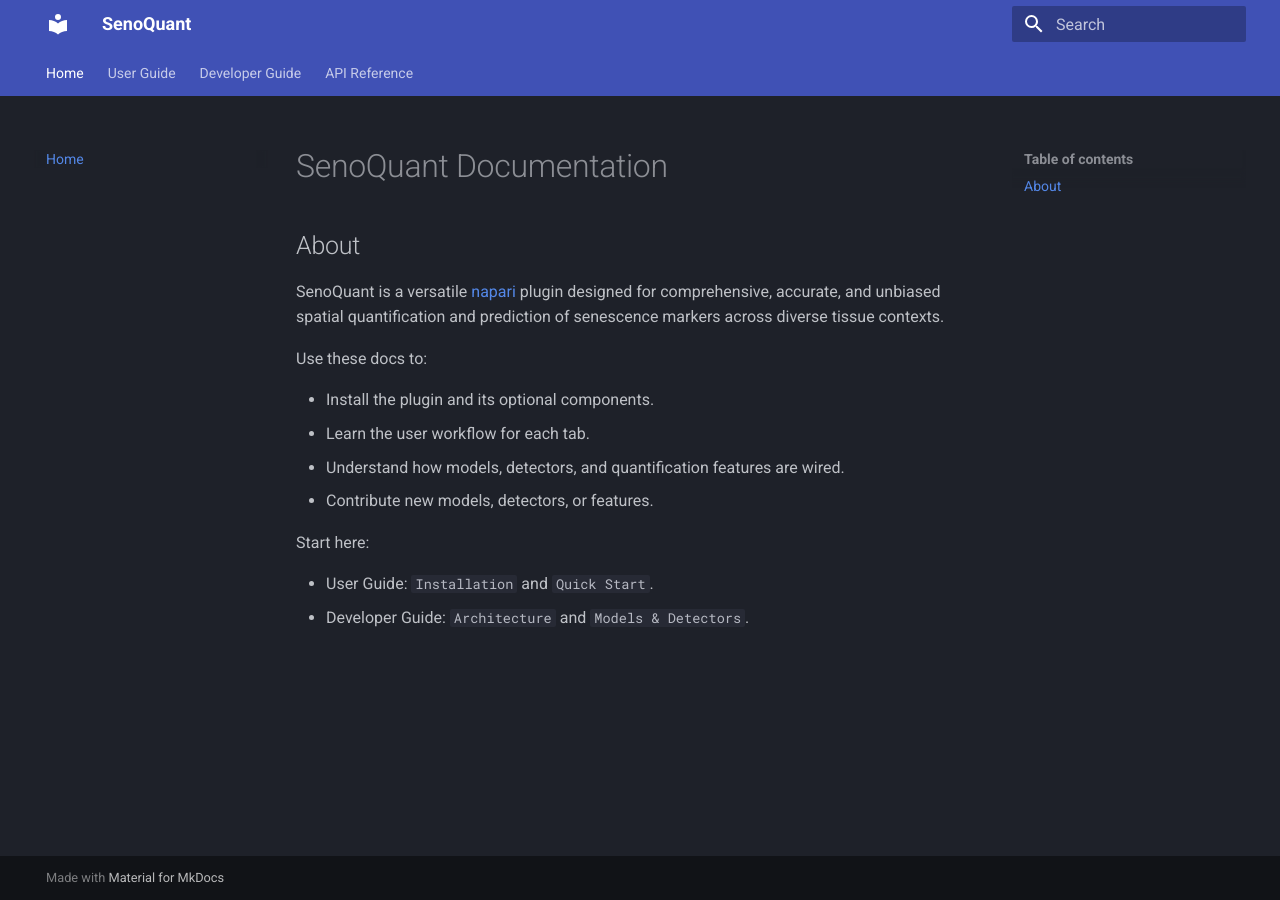
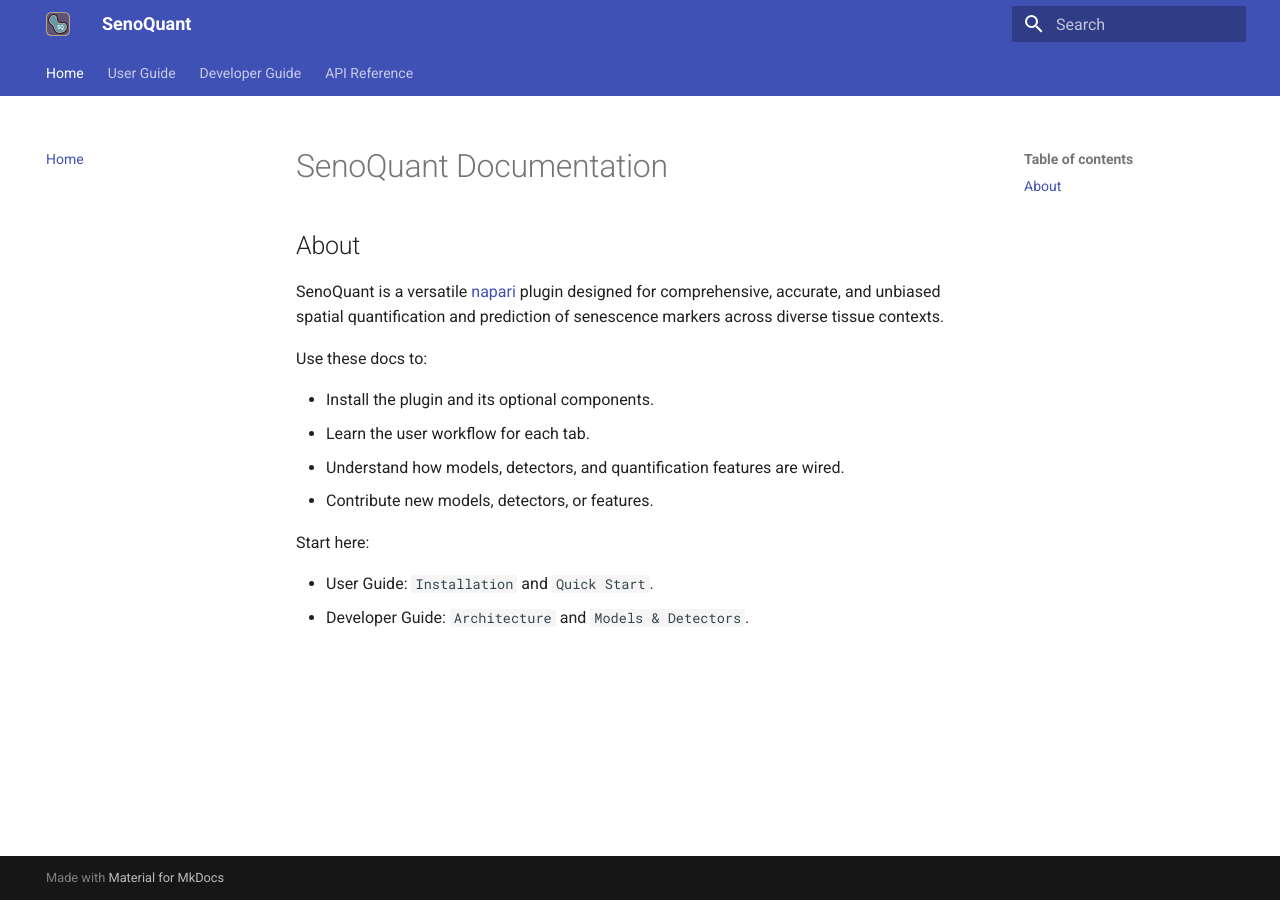
Before and after one commit to HaamsRee/senoquant, an MkDocs documentation site: the page built from docs/index.md, in a window 1280 px wide. Built offline with MkDocs 1.6.1 and Material for MkDocs 9.7.7, drawn with Linux system fonts in a browser that asks for light colours.

Commit message:
Add docs logo

```diff
--- a/mkdocs.yml
+++ b/mkdocs.yml
@@ -3,16 +3,18 @@
 
 theme:
   name: material
+  logo: assets/images/senoquant_logo.svg
+  font:
+    text: Roboto
+    code: Roboto Mono
   features:
     - navigation.tabs
     - navigation.top
     - content.code.copy
   palette:
-    - scheme: slate
+    - scheme: default
       primary: indigo
       accent: indigo
-  font:
-    - text: Inter
 
 plugins:
   - search
```
Also changed, not shown: docs/assets/images/senoquant_logo.svg (added).
